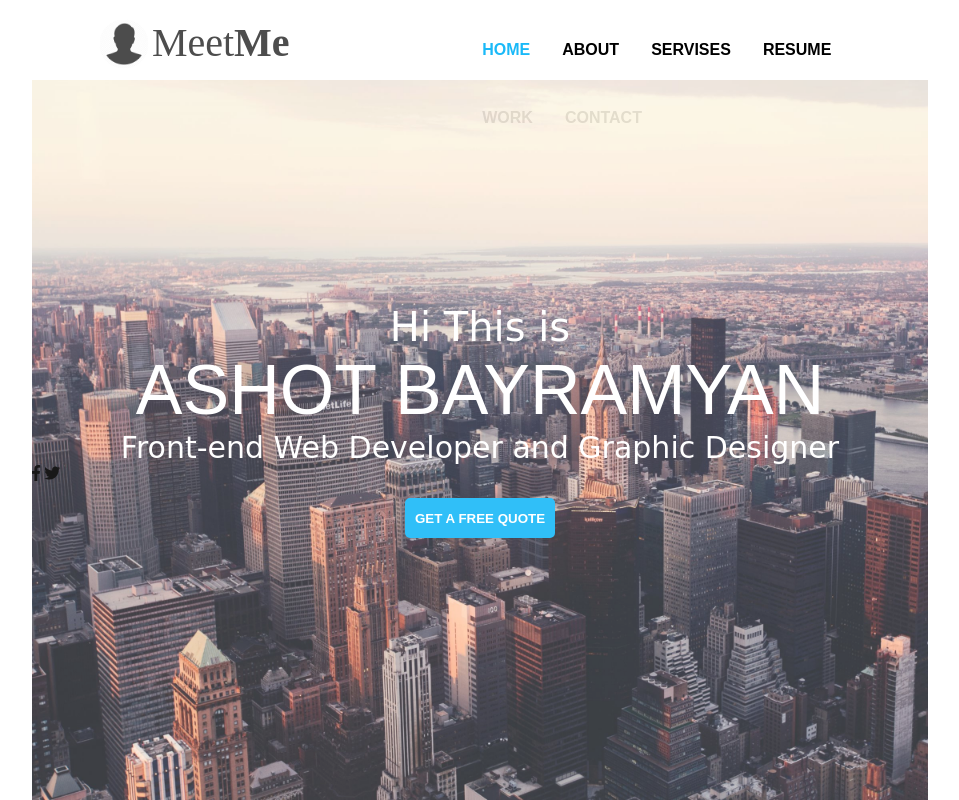
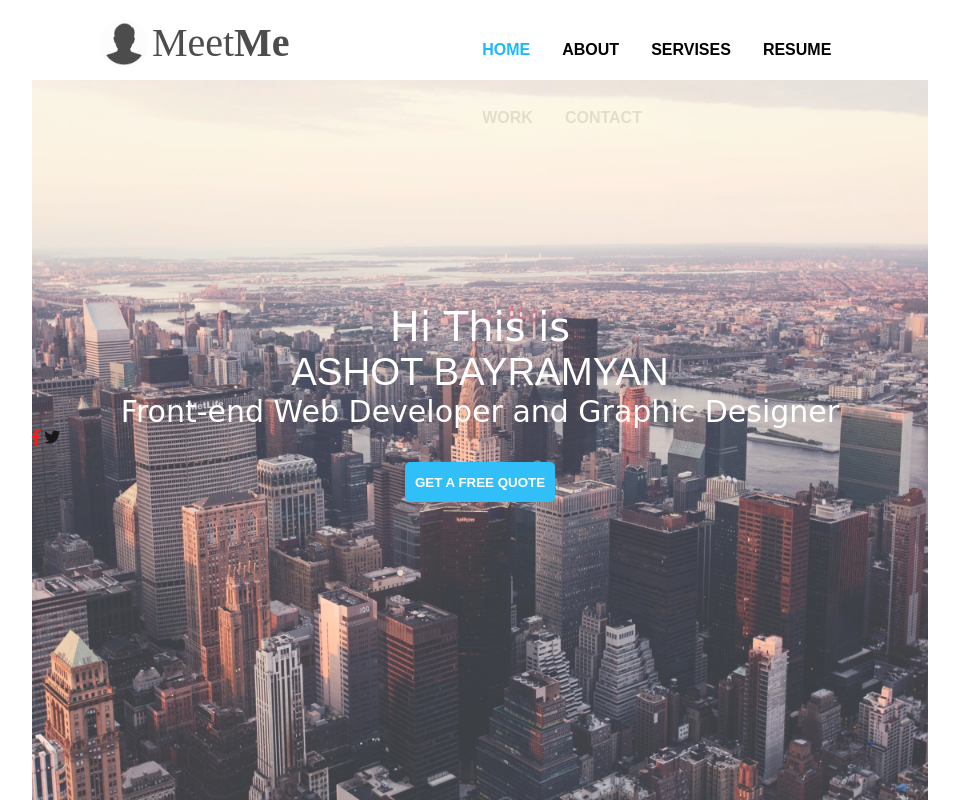
Before and after one commit to AshotBayramyan/ISTC_WEB_Lessons, a plain HTML site: page WEB Homework/homework_#4.html in a window 1280 px wide. Shown: the whole page, without its empty margins (160-1119 px from the left). Drawn offline with Linux system fonts and the light colour scheme.

Commit message:
tarery popoxel

```diff
--- a/WEB Homework/homework_#4.html
+++ b/WEB Homework/homework_#4.html
@@ -38,7 +38,7 @@
                 <P class="txt3">Front-end Web Developer and Graphic Designer</P>
             </div>
             <div>
-                <i class="fab fa-facebook-f"></i>
+                <a class="facebook" href=https://www.facebook.com><i class="fab fa-facebook-f"></i></a>
                 <i class="fab fa-twitter"></i>
             </div>
             <div class="button">
--- a/WEB Homework/style/style_4.css
+++ b/WEB Homework/style/style_4.css
@@ -75,6 +75,7 @@ li a:hover:not(.active) {
     height: 90%;
     background-image: url(../../images/newyork.jpg);
     background-size: cover;
+    background-position: center;
     opacity: 0.9;
 }
 .wrapper>div:last-child>:first-child{
@@ -87,11 +88,9 @@ p{
     font-family: Bradley Hand, cursive;
     margin: 0%
 }
-.txt1{
 
-}
 .txt2{
-    font-size: 70px;
+    font-size: 3vw;
     font-family: Arial, Helvetica, sans-serif;
 }
 .txt3{
@@ -110,6 +109,7 @@ p{
     background-color: rgb(26, 185, 248);
     color: rgb(255, 255, 255);
 }
-.fab fa-facebook-f{
-    height: 50px;
+.facebook{
+    color: red;
+    height: 500px;
 }
```
